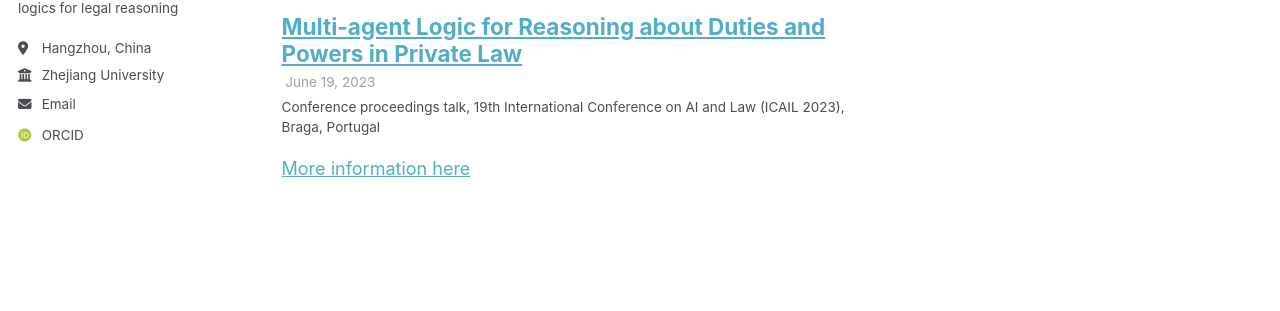
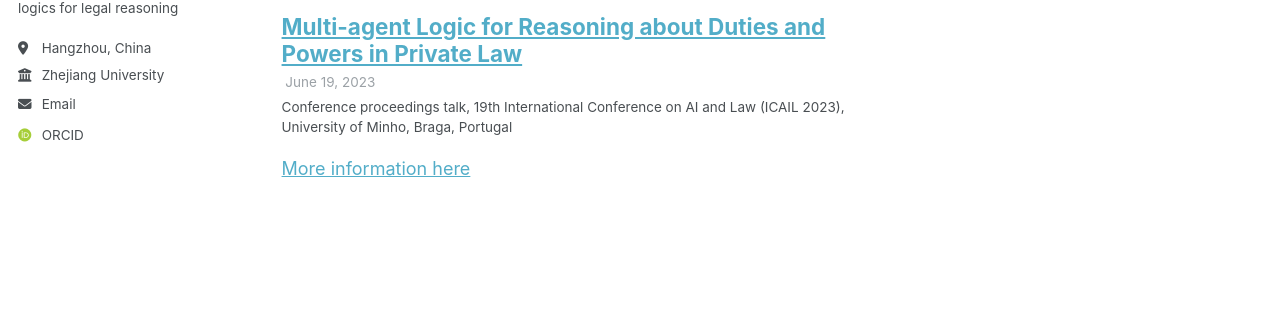
Before and after one commit to tianwenxu-lawlogic/tianwenxu-lawlogic.github.io, a Jekyll site: the page built from _pages/talks.html, in a window 1280 px wide and 900 px high, scrolled down 531 px. Shown: the part 304-615 px from the top of the window. Built offline with Jekyll 4.4.1, drawn with Linux system fonts in a browser that asks for light colours; some web fonts are replaced.

Commit message:
Update 2023-06-19-multi-agent-logic.md

```diff
--- a/_talks/2023-06-19-multi-agent-logic.md
+++ b/_talks/2023-06-19-multi-agent-logic.md
@@ -5,7 +5,7 @@ type: "Conference proceedings talk"
 permalink: /talks/Multi-agent Logic for Reasoning about Duties and Powers in Private Law
 venue: "19th International Conference on AI and Law (ICAIL 2023)"
 date: 2023-06-19
-location: "Braga, Portugal"
+location: "University of Minho, Braga, Portugal"
 ---
 
 [More information here](https://icail2023.di.uminho.pt/)
```
